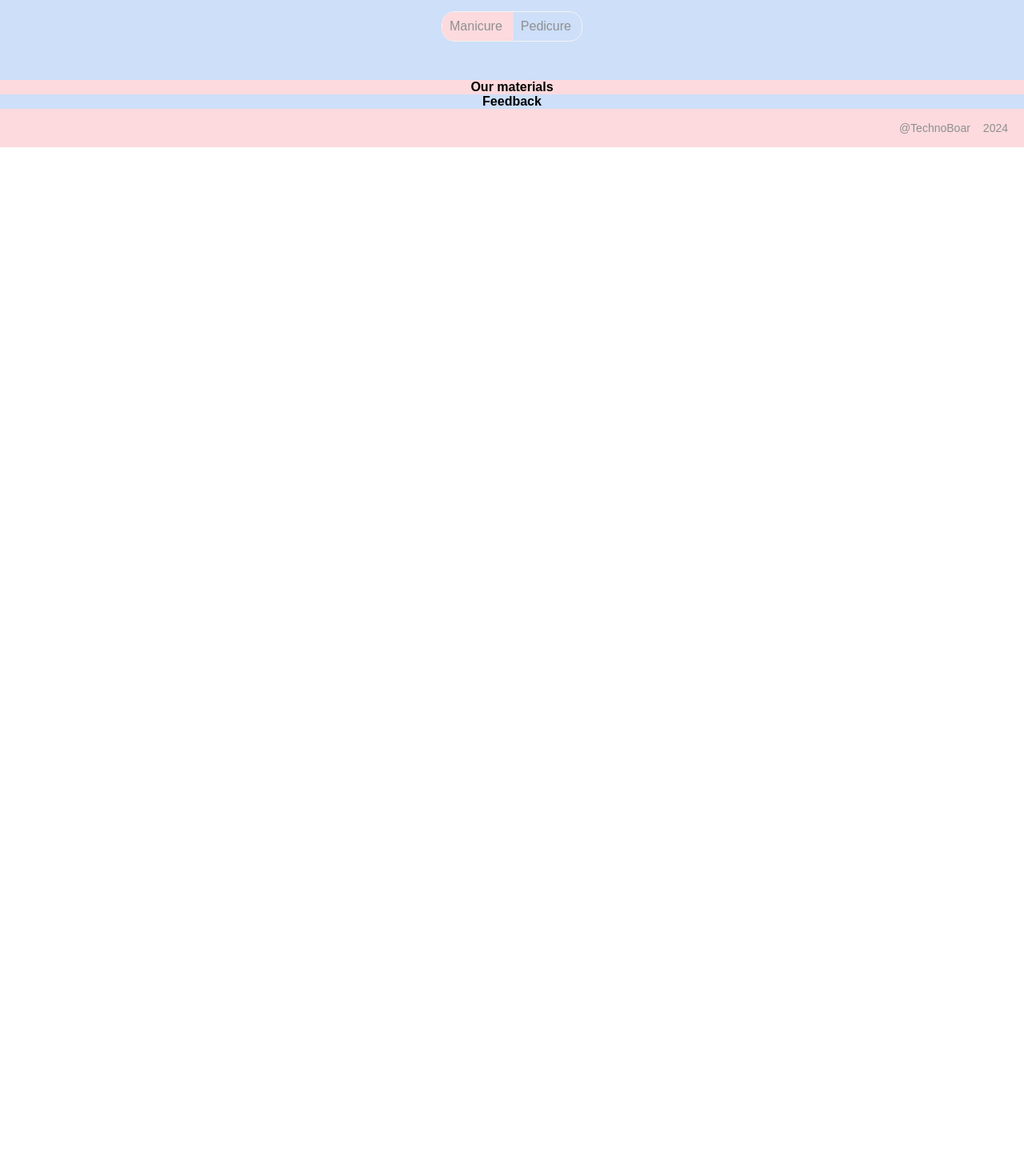
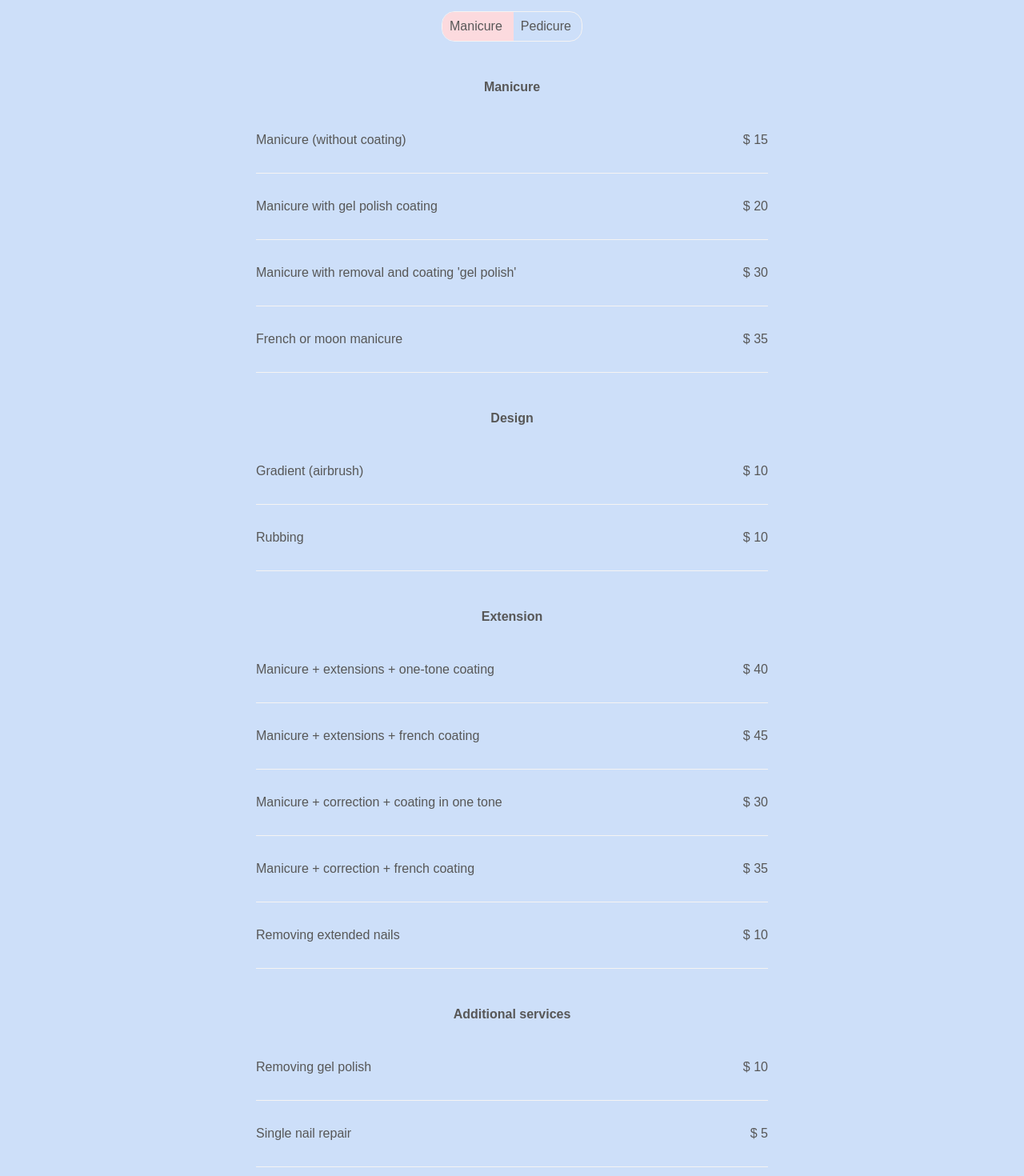
Before and after one commit to Katsiaryna-Andrabaila/marinamk, a React (Vite) app: page / in a window 1280 px wide. Shown: the part 1320-2790 px from the top of the page at 80% size. Before the commit the page ends 1504 px from the top, so only its background shows below. Built offline with nearby package versions, Linux system fonts and the light colour scheme.

Commit message:
feat: add manicure prices

```diff
--- a/src/app/styles/index.scss
+++ b/src/app/styles/index.scss
@@ -17,6 +17,7 @@
     --grey-2: #bcbcbc;
     --grey-3: #8f8f8f;
     --grey-4: #f8f8f8;
+    --grey-5: #575757;
 }
 
 #root {
--- /dev/null
+++ b/src/features/manicurePrices/index.tsx
@@ -0,0 +1,78 @@
+import { useTranslation } from 'react-i18next';
+
+export const ManicurePrices = () => {
+    const { t } = useTranslation();
+
+    return (
+        <ul className="manicure_prices">
+            <li className="manicure_prices_unit manicure_basic">
+                <h3>{t('price.manicure')}</h3>
+                <div className="manicure_service_price">
+                    <span>{t('price.manicure_without')}</span>
+                    <span>$ 15</span>
+                </div>
+                <div className="manicure_service_price">
+                    <span>{t('price.manicure_coating')}</span>
+                    <span>$ 20</span>
+                </div>
+                <div className="manicure_service_price">
+                    <span>{t('price.manicure_removal_coating')}</span>
+                    <span>$ 30</span>
+                </div>
+                <div className="manicure_service_price">
+                    <span>{t('price.manicure_french')}</span>
+                    <span>$ 35</span>
+                </div>
+            </li>
+            <li className="manicure_prices_unit manicure_design">
+                <h3>{t('price.design')}</h3>
+                <div className="manicure_service_price">
+                    <span>{t('price.gradient')}</span>
+                    <span>$ 10</span>
+                </div>
+                <div className="manicure_service_price">
+                    <span>{t('price.rubbing')}</span>
+                    <span>$ 10</span>
+                </div>
+            </li>
+            <li className="manicure_prices_unit manicure_extension">
+                <h3>{t('price.extension')}</h3>
+                <div className="manicure_service_price">
+                    <span>{t('price.manicure_extension_coating')}</span>
+                    <span>$ 40</span>
+                </div>
+                <div className="manicure_service_price">
+                    <span>{t('price.manicure_extension_french')}</span>
+                    <span>$ 45</span>
+                </div>
+                <div className="manicure_service_price">
+                    <span>{t('price.manicure_correction_coating')}</span>
+                    <span>$ 30</span>
+                </div>
+                <div className="manicure_service_price">
+                    <span>{t('price.manicure_correction_french')}</span>
+                    <span>$ 35</span>
+                </div>
+                <div className="manicure_service_price">
+                    <span>{t('price.removing_extension')}</span>
+                    <span>$ 10</span>
+                </div>
+            </li>
+            <li className="manicure_prices_unit manicure_additional">
+                <h3>{t('price.additional')}</h3>
+                <div className="manicure_service_price">
+                    <span>{t('price.removing_gel')}</span>
+                    <span>$ 10</span>
+                </div>
+                <div className="manicure_service_price">
+                    <span>{t('price.repair')}</span>
+                    <span>$ 5</span>
+                </div>
+                <div className="manicure_service_price">
+                    <span>{t('price.nail_extension')}</span>
+                    <span>$ 8</span>
+                </div>
+            </li>
+        </ul>
+    );
+};
--- /dev/null
+++ b/src/features/pedicurePrices/index.tsx
@@ -0,0 +1,3 @@
+export const PedicurePrices = () => {
+    return <></>;
+};
--- a/src/shared/assets/langs/ar.json
+++ b/src/shared/assets/langs/ar.json
@@ -12,7 +12,24 @@
     "priceHeader": "أسعارنا",
     "price": {
         "manicure": "صباغة الاظافر",
-        "pedicure": "باديكير"
+        "pedicure": "باديكير",
+        "design": "تصميم",
+        "extension": "تمديد الأظافر",
+        "additional": "خدمات إضافية",
+        "manicure_without": "مانيكير (بدون طلاء)",
+        "manicure_coating": "مانيكير مع طلاء هلام",
+        "manicure_removal_coating": "مانيكير مع إزالة وطلاء هلام البولندية",
+        "manicure_french": "مانيكير فرنسي أو قمري",
+        "gradient": "التدرج (البخاخة)",
+        "rubbing": "فرك",
+        "manicure_extension_coating": "مانيكير + ملحقات + طلاء بلون واحد",
+        "manicure_extension_french": "مناكير + وصلات + طلاء فرنسي",
+        "manicure_correction_coating": "مانيكير + تصحيح + طلاء بلون واحد",
+        "manicure_correction_french": "مانيكير + تصحيح + طلاء فرنسي",
+        "removing_extension": "إزالة الأظافر الممتدة",
+        "removing_gel": "إزالة طلاء الجل",
+        "repair": "إصلاح مسمار واحد",
+        "nail_extension": "تمديد مسمار واحد"
     },
     "aboutContent": "اسمي مارينا وأنا فني أظافر معتمد. من المهم بالنسبة لي أن يكون عميلي راضيًا عن جودة ومستوى الخدمة المقدمة",
     "materialsHeader": "المواد لدينا",
--- a/src/shared/assets/langs/en.json
+++ b/src/shared/assets/langs/en.json
@@ -13,7 +13,24 @@
     "priceHeader": "Our prices",
     "price": {
         "manicure": "Manicure",
-        "pedicure": "Pedicure"
+        "pedicure": "Pedicure",
+        "design": "Design",
+        "extension": "Extension",
+        "additional": "Additional services",
+        "manicure_without": "Manicure (without coating)",
+        "manicure_coating": "Manicure with gel polish coating",
+        "manicure_removal_coating": "Manicure with removal and coating 'gel polish'",
+        "manicure_french": "French or moon manicure",
+        "gradient": "Gradient (airbrush)",
+        "rubbing": "Rubbing",
+        "manicure_extension_coating": "Manicure + extensions + one-tone coating",
+        "manicure_extension_french": "Manicure + extensions + french coating",
+        "manicure_correction_coating": "Manicure + correction + coating in one tone",
+        "manicure_correction_french": "Manicure + correction + french coating",
+        "removing_extension": "Removing extended nails",
+        "removing_gel": "Removing gel polish",
+        "repair": "Single nail repair",
+        "nail_extension": "Single nail extension"
     },
     "materialsHeader": "Our materials",
     "feedbackHeader": "Feedback",
--- a/src/shared/assets/langs/ru.json
+++ b/src/shared/assets/langs/ru.json
@@ -13,7 +13,24 @@
     "priceHeader": "Наши цены",
     "price": {
         "manicure": "Маникюр",
-        "pedicure": "Педикюр"
+        "pedicure": "Педикюр",
+        "design": "Дизайн",
+        "extension": "Наращивание",
+        "additional": "Дополнительные услуги",
+        "manicure_without": "Маникюр (без покрытия)",
+        "manicure_coating": "Маникюр с покрытием 'гель-лак'",
+        "manicure_removal_coating": "Маникюр со снятием и покрытием 'гель-лак'",
+        "manicure_french": "Маникюр французский или лунный",
+        "gradient": "Градиент (аэрография)",
+        "rubbing": "Втирка",
+        "manicure_extension_coating": "Маникюр + наращивание + покрытие в один тон",
+        "manicure_extension_french": "Маникюр + наращивание + покрытие 'френч'",
+        "manicure_correction_coating": "Маникюр + коррекция + покрытие в один тон",
+        "manicure_correction_french": "Маникюр + коррекция + покрытие 'френч'",
+        "removing_extension": "Снятие наращенных ногтей",
+        "removing_gel": "Снятие гель-лака",
+        "repair": "Ремонт ногтя",
+        "nail_extension": "Наращивание ногтя"
     },
     "materialsHeader": "Наши материалы",
     "feedbackHeader": "Отзывы",
--- a/src/widgets/header/header.styles.scss
+++ b/src/widgets/header/header.styles.scss
@@ -4,13 +4,17 @@ header {
     left: 0;
     right: 0;
     z-index: 1;
+    background-color: #ffffff80;
+
+    .header_wrapper {
         display: flex;
         justify-content: space-between;
         align-items: center;
-    width: 1440px;
         height: auto;
         margin: auto;
         padding: 1rem 0;
+        width: 1440px;
+    }
 }
 
 @media (max-width: 1440px) {
--- a/src/widgets/header/index.tsx
+++ b/src/widgets/header/index.tsx
@@ -6,9 +6,11 @@ import './header.styles.scss';
 export const Header = () => {
     return (
         <header>
-            <Logo />
-            <Nav />
-            <Langs />
+            <div className="header_wrapper">
+                <Logo />
+                <Nav />
+                <Langs />
+            </div>
         </header>
     );
 };
--- a/src/widgets/priceSection/index.tsx
+++ b/src/widgets/priceSection/index.tsx
@@ -1,6 +1,8 @@
 import { useState } from 'react';
 import './priceSection.styles.scss';
 import { useTranslation } from 'react-i18next';
+import { ManicurePrices } from 'features/manicurePrices';
+import { PedicurePrices } from 'features/pedicurePrices';
 
 export const PriceSection = () => {
     const { t } = useTranslation();
@@ -32,6 +34,11 @@ export const PriceSection = () => {
                     {t('price.pedicure')}
                 </span>
             </div>
+            {activeService === 'manicure' ? (
+                <ManicurePrices />
+            ) : (
+                <PedicurePrices />
+            )}
         </section>
     );
 };
--- a/src/widgets/priceSection/priceSection.styles.scss
+++ b/src/widgets/priceSection/priceSection.styles.scss
@@ -15,7 +15,6 @@
         justify-content: space-between;
         width: 11rem;
         margin: auto;
-        //background-color: #f5f3f3;
         border: 1px solid #f5f3f3;
         border-radius: 16px;
         text-align: center;
@@ -24,7 +23,7 @@
         span {
             font-weight: 500;
             height: 36px;
-            color: var(--grey-3);
+            color: var(--grey-5);
             padding: 9px 14px 9px 9px;
             cursor: pointer;
             border: none;
@@ -33,4 +32,23 @@
             background-color: var(--main-pink);
         }
     }
+
+    .manicure_prices {
+        width: 50%;
+        margin: auto;
+        .manicure_prices_unit {
+            margin: 3rem auto;
+            list-style-type: none;
+            color: var(--grey-5);
+            h3 {
+                margin: 1rem 0;
+            }
+            .manicure_service_price {
+                display: flex;
+                justify-content: space-between;
+                padding: 2rem 0;
+                border-bottom: 1px solid #f5f3f3;
+            }
+        }
+    }
 }
```
Lines whose indentation alone changed are shown as unchanged.
